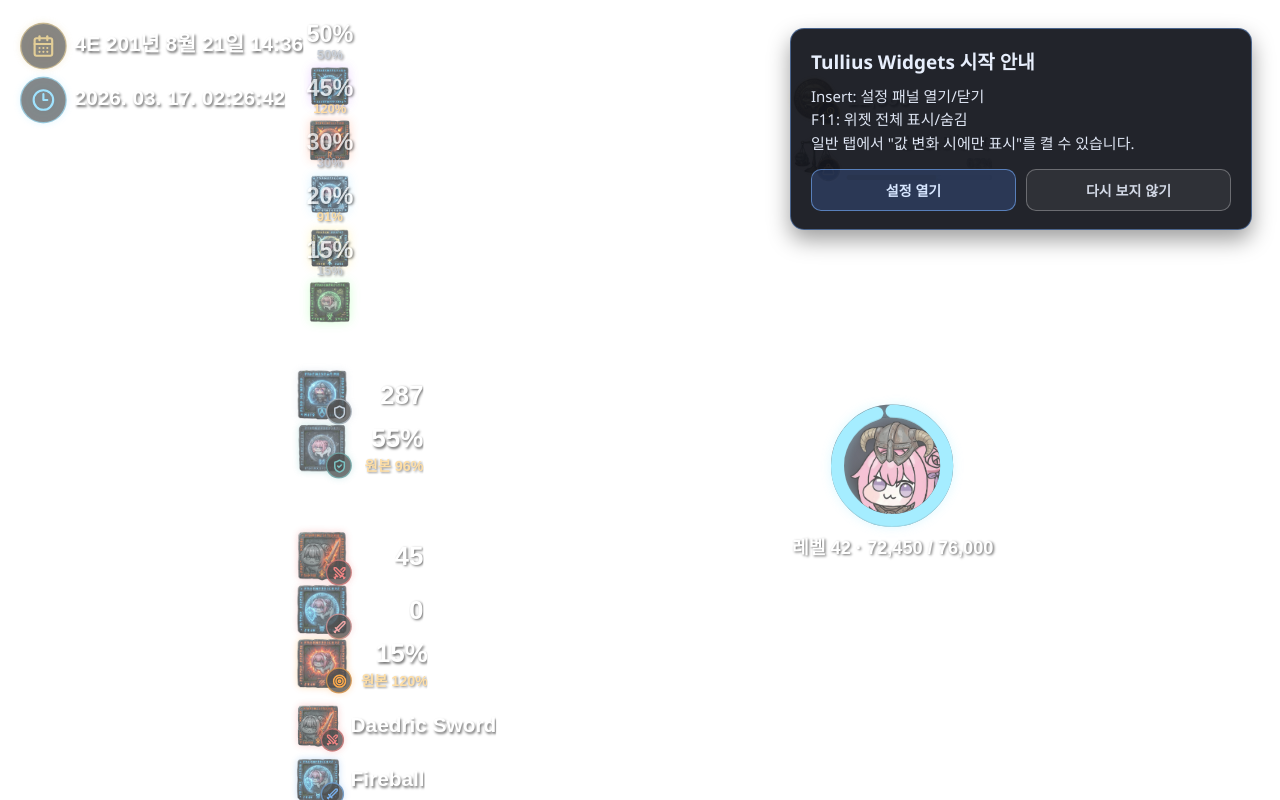
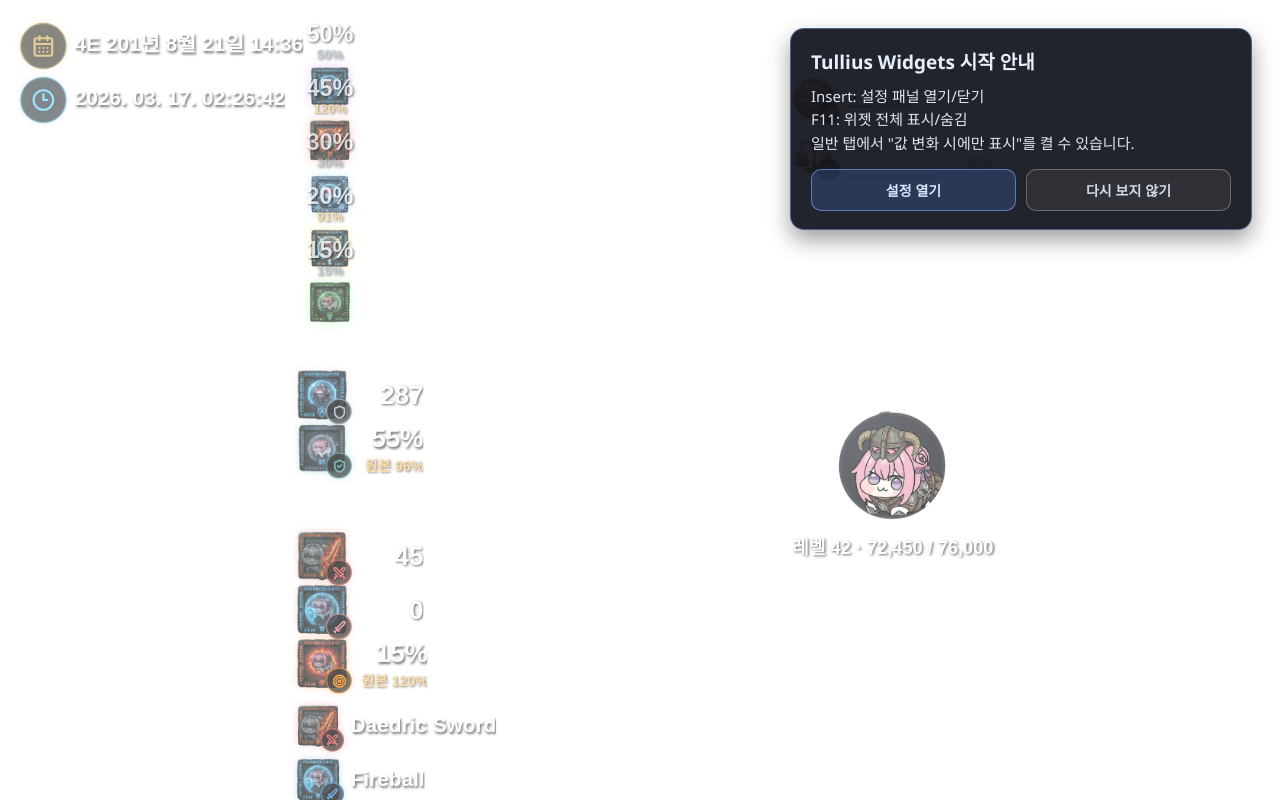
Before and after one commit to servaltullius/Tullius-Widgets, a React (Vite) app in the folder view/: page / in a window 1280 px wide. Built offline with nearby package versions, Linux system fonts and the light colour scheme.

Commit message:
fix: refine progression ring and icon clarity

```diff
--- a/view/src/components/ExperienceWidget.tsx
+++ b/view/src/components/ExperienceWidget.tsx
@@ -38,10 +38,10 @@ export const ExperienceWidget = memo(function ExperienceWidget({
   const tooltip = `${t(lang, 'experienceProgress')}: ${displayValue} XP`;
   const experienceIconSrc = iconMap.experience;
   const bottomLine = `${t(lang, 'level')} ${safeLevel} · ${displayValue}`;
-  const ringFillColor = '#7fe6ff';
-  const ringTrackColor = 'rgba(14, 20, 34, 0.92)';
+  const ringFillColor = '#ffffff';
+  const ringTrackColor = 'rgba(255, 255, 255, 0.22)';
   const medallionSize = 94;
-  const ringThickness = 10;
+  const ringThickness = 6;
   const ringRadius = (medallionSize - ringThickness) / 2;
   const ringCircumference = 2 * Math.PI * ringRadius;
   const ringDashOffset = ringCircumference * (1 - clampedProgressPct / 100);
@@ -87,6 +87,7 @@ export const ExperienceWidget = memo(function ExperienceWidget({
           }}
         >
           <circle
+            data-testid="experience-ring-track"
             cx={medallionSize / 2}
             cy={medallionSize / 2}
             r={ringRadius}
@@ -107,7 +108,7 @@ export const ExperienceWidget = memo(function ExperienceWidget({
             strokeDashoffset={ringDashOffset}
             transform={`rotate(-90 ${medallionSize / 2} ${medallionSize / 2})`}
             style={{
-              filter: 'drop-shadow(0 0 4px rgba(127, 230, 255, 0.38))',
+              filter: 'drop-shadow(0 0 2px rgba(255, 255, 255, 0.28))',
             }}
           />
         </svg>
@@ -116,8 +117,8 @@ export const ExperienceWidget = memo(function ExperienceWidget({
             width: `${innerMedallionSize}px`,
             height: `${innerMedallionSize}px`,
             borderRadius: '50%',
-            background: 'radial-gradient(circle at 35% 30%, rgba(54, 58, 74, 0.98), rgba(12, 13, 19, 0.99))',
-            border: '1px solid rgba(255, 255, 255, 0.24)',
+            background: 'radial-gradient(circle at 35% 30%, rgba(36, 40, 52, 0.9), rgba(10, 12, 18, 0.95))',
+            border: '1px solid rgba(255, 255, 255, 0.18)',
             display: 'flex',
             alignItems: 'center',
             justifyContent: 'center',
@@ -132,11 +133,11 @@ export const ExperienceWidget = memo(function ExperienceWidget({
               width={74}
               height={74}
               style={{
-                width: '100%',
-                height: '100%',
-                objectFit: 'cover',
-                objectPosition: 'center 42%',
-                filter: 'drop-shadow(0 2px 4px rgba(0,0,0,0.5))',
+                width: '92%',
+                height: '92%',
+                objectFit: 'contain',
+                objectPosition: 'center center',
+                filter: 'drop-shadow(0 1px 1px rgba(0,0,0,0.18))',
               }}
             />
           ) : null}
```
Also changed, not shown: view/src/assets/icons/experience.png, 1 other file (tests, documents, lock files or other folders).
